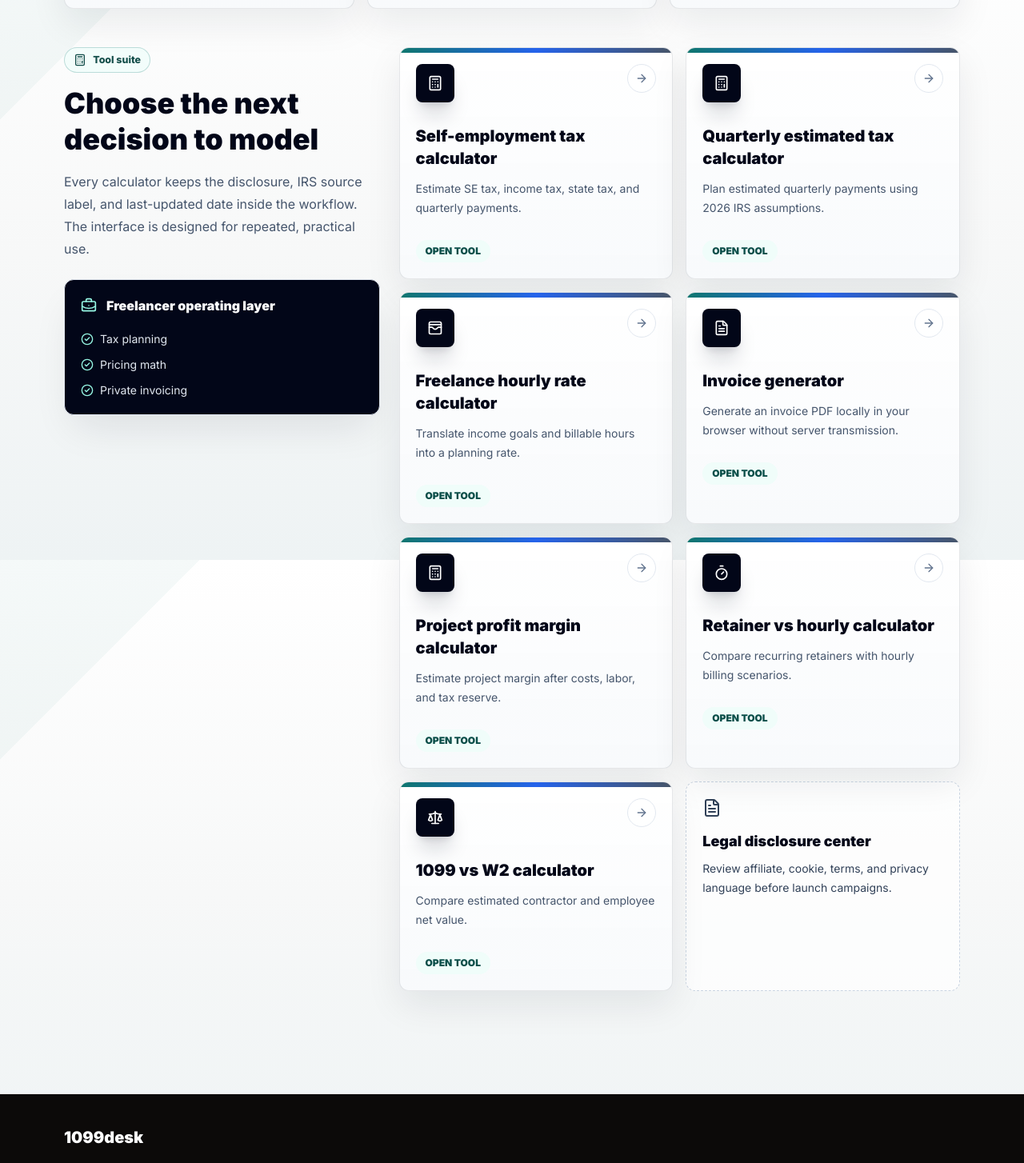
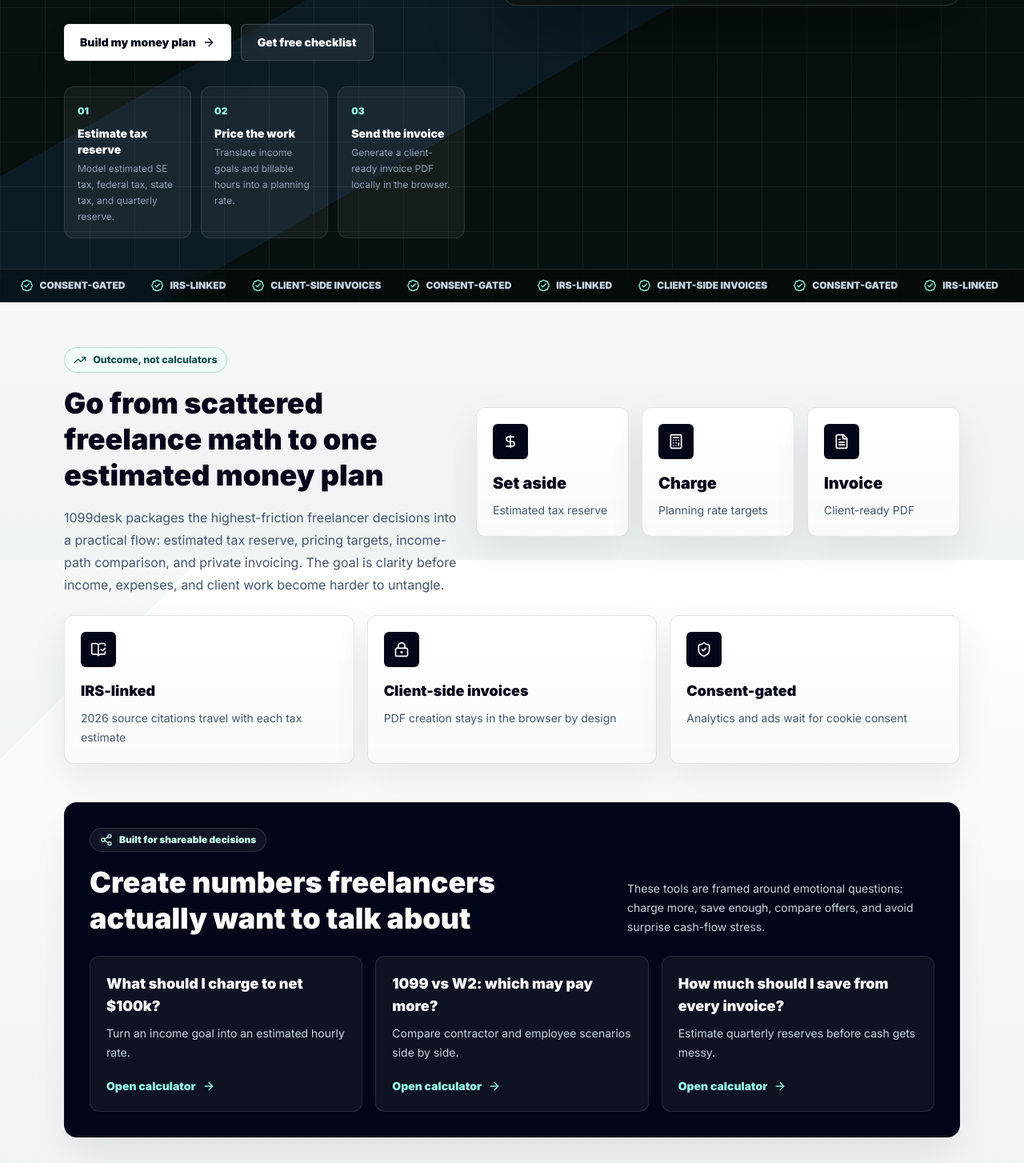
Before and after one commit to mahussain456/1099desk, a Next.js app: page / in a window 1280 px wide. Shown: the part 900-2354 px from the top of the page at 80% size. Built offline with nearby package versions, Linux system fonts and the light colour scheme; no server answers.

Commit message:
Add freelancer money plan funnel

```diff
--- a/src/app/page.tsx
+++ b/src/app/page.tsx
@@ -6,11 +6,17 @@ import {
   BriefcaseBusiness,
   Calculator,
   CheckCircle2,
+  ClipboardCheck,
+  DollarSign,
   FileText,
+  Gift,
   LockKeyhole,
+  Share2,
   ShieldCheck,
+  TrendingUp,
 } from "lucide-react";
 import type { LucideIcon } from "lucide-react";
+import { EmailCapture } from "@/components/shared/EmailCapture";
 
 const tools = [
   ["Self-employment tax calculator", "Estimate SE tax, income tax, state tax, and quarterly payments.", "/self-employment-tax-calculator"],
@@ -26,6 +32,24 @@ const proofPoints: [string, string, LucideIcon][] = [
   ["IRS-linked", "2026 source citations travel with each tax estimate", BookOpenCheck],
   ["Client-side invoices", "PDF creation stays in the browser by design", LockKeyhole],
   ["Consent-gated", "Analytics and ads wait for cookie consent", ShieldCheck],
+];
+
+const moneyPlanSteps = [
+  ["Estimate tax reserve", "Model estimated SE tax, federal tax, state tax, and quarterly reserve."],
+  ["Price the work", "Translate income goals and billable hours into a planning rate."],
+  ["Send the invoice", "Generate a client-ready invoice PDF locally in the browser."],
+];
+
+const viralHooks = [
+  ["What should I charge to net $100k?", "Turn an income goal into an estimated hourly rate.", "/freelance-hourly-rate-calculator"],
+  ["1099 vs W2: which may pay more?", "Compare contractor and employee scenarios side by side.", "/1099-vs-w2-calculator"],
+  ["How much should I save from every invoice?", "Estimate quarterly reserves before cash gets messy.", "/quarterly-estimated-tax-calculator"],
+];
+
+const outcomeCards: [string, string, LucideIcon][] = [
+  ["Set aside", "Estimated tax reserve", DollarSign],
+  ["Charge", "Planning rate targets", Calculator],
+  ["Invoice", "Client-ready PDF", FileText],
 ];
 
 const planningRows = [
@@ -47,11 +71,11 @@ export default function Home() {
               Compliance-first finance tools
             </p>
             <h1 className="mt-7 text-6xl font-black leading-[0.94] tracking-normal text-white md:text-8xl">
-              1099desk
+              Build your freelancer money plan in 5 minutes
             </h1>
             <p className="mt-7 max-w-2xl text-xl font-semibold leading-8 text-slate-100 md:text-2xl md:leading-9">
-              A precise operating desk for freelancers to model taxes, price projects, compare income paths,
-              and create private invoices with legal guardrails built into the workflow.
+              Estimate what to set aside, what to charge, and what to invoice as a US freelancer,
+              with legal guardrails visible throughout the workflow.
             </p>
             <p className="mt-5 max-w-xl text-sm leading-6 text-slate-300">
               Results are informational estimates only and are not tax, legal, or financial advice.
@@ -61,15 +85,24 @@ export default function Home() {
                 href="/self-employment-tax-calculator"
                 className="inline-flex items-center gap-2 rounded-md bg-white px-5 py-3 text-sm font-black text-slate-950 no-underline shadow-2xl shadow-black/25"
               >
-                Start estimating
+                Build my money plan
                 <ArrowRight aria-hidden="true" className="h-4 w-4" />
               </a>
               <a
-                href="/invoice-generator"
+                href="#freelancer-checklist"
                 className="inline-flex items-center gap-2 rounded-md border border-white/18 bg-white/[0.06] px-5 py-3 text-sm font-black text-white no-underline backdrop-blur hover:bg-white/10"
               >
-                Build invoice
+                Get free checklist
               </a>
+            </div>
+            <div className="mt-8 grid max-w-2xl gap-3 sm:grid-cols-3">
+              {moneyPlanSteps.map(([title, copy], index) => (
+                <div key={title} className="rounded-xl border border-white/10 bg-white/[0.05] p-4">
+                  <span className="text-xs font-black text-teal-200">0{index + 1}</span>
+                  <p className="mt-2 text-sm font-black text-white">{title}</p>
+                  <p className="mt-1 text-xs leading-5 text-slate-400">{copy}</p>
+                </div>
+              ))}
             </div>
           </div>
 
@@ -153,6 +186,36 @@ export default function Home() {
         </div>
       </section>
 
+      <section className="mx-auto max-w-6xl px-4 py-14" aria-labelledby="outcome-heading">
+        <div className="grid gap-5 lg:grid-cols-[0.9fr_1.1fr] lg:items-center">
+          <div>
+            <p className="kicker">
+              <TrendingUp aria-hidden="true" className="h-4 w-4" />
+              Outcome, not calculators
+            </p>
+            <h2 id="outcome-heading" className="mt-4 text-4xl font-black leading-tight text-slate-950">
+              Go from scattered freelance math to one estimated money plan
+            </h2>
+            <p className="mt-4 text-base leading-7 text-slate-600">
+              1099desk packages the highest-friction freelancer decisions into a practical flow:
+              estimated tax reserve, pricing targets, income-path comparison, and private invoicing.
+              The goal is clarity before income, expenses, and client work become harder to untangle.
+            </p>
+          </div>
+          <div className="grid gap-4 sm:grid-cols-3">
+            {outcomeCards.map(([label, copy, Icon]) => (
+              <div key={label as string} className="premium-card rounded-xl p-5">
+                <span className="grid h-11 w-11 place-items-center rounded-md bg-slate-950 text-white">
+                  <Icon aria-hidden="true" className="h-5 w-5" />
+                </span>
+                <p className="mt-4 text-xl font-black text-slate-950">{label}</p>
+                <p className="mt-2 text-sm leading-6 text-slate-600">{copy}</p>
+              </div>
+            ))}
+          </div>
+        </div>
+      </section>
+
       <section className="mx-auto -mt-8 max-w-6xl px-4 pb-12" aria-label="Trust and compliance highlights">
         <div className="grid gap-4 md:grid-cols-3">
           {proofPoints.map(([label, copy, Icon]) => (
@@ -164,6 +227,37 @@ export default function Home() {
               <p className="mt-2 text-sm leading-6 text-slate-600">{copy}</p>
             </div>
           ))}
+        </div>
+      </section>
+
+      <section className="mx-auto max-w-6xl px-4 pb-16" aria-labelledby="share-heading">
+        <div className="rounded-2xl bg-slate-950 p-5 text-white shadow-2xl shadow-slate-900/10 md:p-8">
+          <div className="flex flex-col gap-4 md:flex-row md:items-end md:justify-between">
+            <div>
+              <p className="inline-flex items-center gap-2 rounded-full border border-white/12 bg-white/[0.06] px-3 py-1.5 text-xs font-black text-teal-100">
+                <Share2 aria-hidden="true" className="h-4 w-4" />
+                Built for shareable decisions
+              </p>
+              <h2 id="share-heading" className="mt-4 max-w-3xl text-3xl font-black leading-tight md:text-4xl">
+                Create numbers freelancers actually want to talk about
+              </h2>
+            </div>
+            <p className="max-w-sm text-sm leading-6 text-slate-300">
+              These tools are framed around emotional questions: charge more, save enough, compare offers,
+              and avoid surprise cash-flow stress.
+            </p>
+          </div>
+          <div className="mt-6 grid gap-4 md:grid-cols-3">
+            {viralHooks.map(([title, copy, href]) => (
+              <a key={title} href={href} className="rounded-xl border border-white/10 bg-white/[0.05] p-5 text-white no-underline transition hover:bg-white/[0.08]">
+                <p className="text-lg font-black">{title}</p>
+                <p className="mt-2 text-sm leading-6 text-slate-300">{copy}</p>
+                <span className="mt-5 inline-flex items-center gap-2 text-sm font-black text-teal-200">
+                  Open calculator <ArrowRight aria-hidden="true" className="h-4 w-4" />
+                </span>
+              </a>
+            ))}
+          </div>
         </div>
       </section>
 
@@ -211,6 +305,50 @@ export default function Home() {
           </a>
         </div>
       </section>
+
+      <section className="mx-auto max-w-6xl px-4 pb-16" aria-labelledby="pro-kit-heading">
+        <div className="grid gap-5 rounded-2xl border border-slate-200 bg-white p-5 shadow-2xl shadow-slate-900/10 lg:grid-cols-[0.95fr_1.05fr] lg:p-8">
+          <div>
+            <p className="kicker">
+              <Gift aria-hidden="true" className="h-4 w-4" />
+              Monetization-ready kit
+            </p>
+            <h2 id="pro-kit-heading" className="mt-4 text-4xl font-black leading-tight text-slate-950">
+              1099desk Pro Kit
+            </h2>
+            <p className="mt-4 text-base leading-7 text-slate-600">
+              A planned paid toolkit for freelancers who want reusable templates alongside the free calculators:
+              invoice templates, CPA prep checklist, quarterly payment tracker, deduction organizer, and pricing prompts.
+            </p>
+            <a
+              href="#freelancer-checklist"
+              className="mt-6 inline-flex items-center gap-2 rounded-md bg-slate-950 px-5 py-3 text-sm font-black text-white no-underline"
+            >
+              Join the launch list
+              <ArrowRight aria-hidden="true" className="h-4 w-4" />
+            </a>
+          </div>
+          <div className="grid gap-3 sm:grid-cols-2">
+            {[
+              "Quarterly payment tracker",
+              "CPA prep checklist",
+              "Client pricing worksheet",
+              "Invoice and follow-up scripts",
+              "Deduction organizer",
+              "Rate-raise prompt library",
+            ].map((item) => (
+              <div key={item} className="flex items-center gap-3 rounded-xl border border-slate-200 bg-slate-50 p-4">
+                <ClipboardCheck aria-hidden="true" className="h-5 w-5 shrink-0 text-teal-700" />
+                <span className="text-sm font-black text-slate-800">{item}</span>
+              </div>
+            ))}
+          </div>
+        </div>
+      </section>
+
+      <section id="freelancer-checklist" className="mx-auto max-w-6xl px-4 pb-16">
+        <EmailCapture />
+      </section>
     </main>
   );
 }
--- a/src/components/shared/EmailCapture.tsx
+++ b/src/components/shared/EmailCapture.tsx
@@ -1,6 +1,6 @@
 "use client";
 
-import { Mail } from "lucide-react";
+import { ClipboardCheck, Mail } from "lucide-react";
 import { useState } from "react";
 
 export function EmailCapture() {
@@ -11,14 +11,15 @@ export function EmailCapture() {
     <section className="premium-card mt-10 rounded-xl p-5" aria-labelledby="email-heading">
       <div className="flex items-center gap-2">
         <span className="grid h-10 w-10 place-items-center rounded-md bg-teal-900 text-white">
-          <Mail aria-hidden="true" className="h-5 w-5" />
+          <ClipboardCheck aria-hidden="true" className="h-5 w-5" />
         </span>
         <h2 id="email-heading" className="text-xl font-black text-stone-950">
-          Get quarterly tax reminders
+          Get the 2026 Freelancer Tax & Pricing Checklist
         </h2>
       </div>
       <p className="mt-3 text-sm leading-6 text-stone-700">
-        ConvertKit double opt-in is enabled. We collect your email only to send requested updates.
+        Get the quarterly due date calendar, tax reserve checklist, invoice prep list, and pricing
+        prompts. ConvertKit double opt-in is enabled. We collect your email only to send requested updates.
       </p>
       <form
         className="mt-4 flex flex-col gap-3 sm:flex-row"
@@ -41,8 +42,9 @@ export function EmailCapture() {
             className="premium-input mt-1 w-full rounded-md px-3 py-3 text-stone-950"
           />
         </div>
-        <button type="submit" className="mt-6 rounded-md bg-stone-950 px-5 py-3 font-black text-white">
-          Subscribe
+        <button type="submit" className="mt-6 inline-flex items-center justify-center gap-2 rounded-md bg-stone-950 px-5 py-3 font-black text-white">
+          <Mail aria-hidden="true" className="h-4 w-4" />
+          Send checklist
         </button>
       </form>
       <p id="email-privacy" className="mt-3 text-sm text-stone-700">
```
